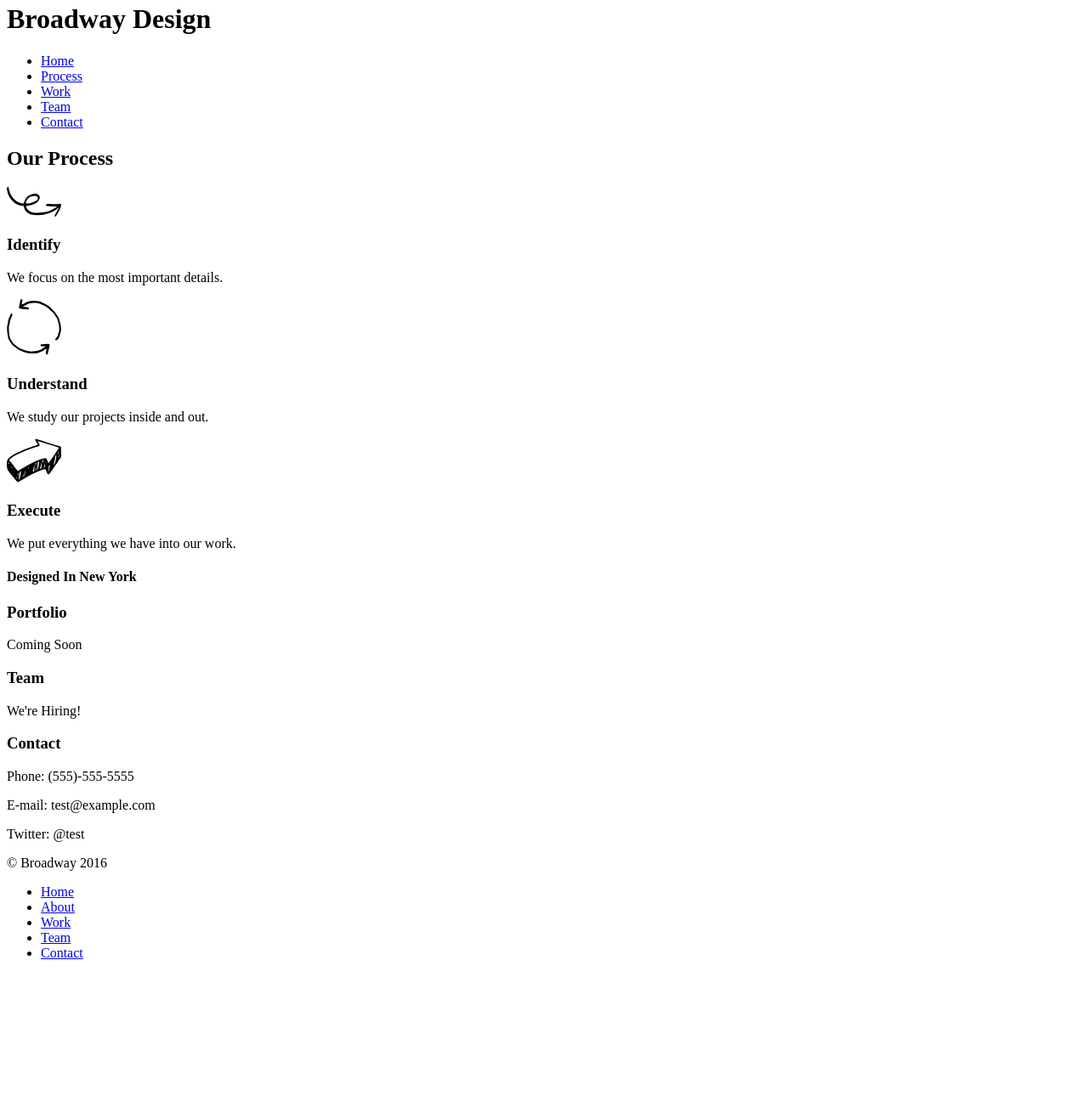
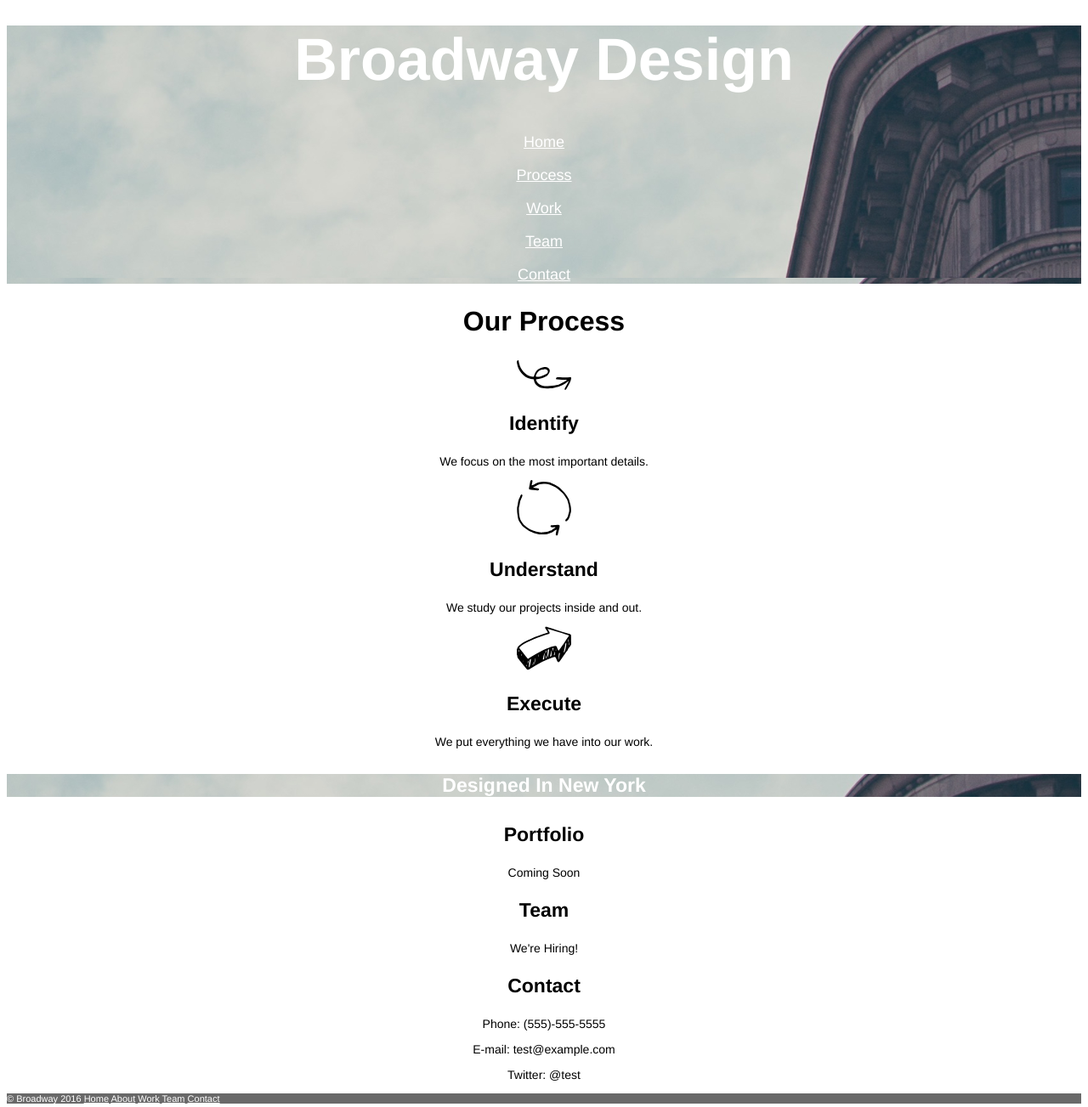
Before and after one commit to 13chalcraft/broadway, a plain HTML site: page index.html in a window 1280 px wide. Shown: the part 17-1320 px from the top of the page at 85% size. Before the commit the page ends 1164 px from the top, so only its background shows below. Drawn offline with Linux system fonts and the light colour scheme.

Commit message:
first css run

```diff
--- a/index.html
+++ b/index.html
@@ -10,13 +10,11 @@
     <!-- Header -->
     <div id="home">
       <h1>Broadway Design</h1>
-      <ul>
-        <li><a href="#home">Home</a></li>
-        <li><a href="#process">Process</a></li>
-        <li><a href="#work">Work</a></li>
-        <li><a href="#team">Team</a></li>
-        <li><a href="#contact">Contact</a></li>
-      </ul>
+      <p><a href="#home">Home</a></p>
+      <p><a href="#process">Process</a></p>
+      <p><a href="#work">Work</a></p>
+      <p><a href="#team">Team</a></p>
+      <p><a href="#contact">Contact</a></p>
     </div>
 
     <!-- Process -->
@@ -59,14 +57,13 @@
 
     <!-- Footer -->
     <div class="footer">
-      <p>© Broadway 2016</p>
-      <ul>
-        <li><a href="#home">Home</a></li>
-        <li><a href="#home">About</a></li>
-        <li><a href="#work">Work</a></li>
-        <li><a href="#team">Team</a></li>
-        <li><a href="#contact">Contact</a></li>
-      </ul>
+      <p>© Broadway 2016
+      <a href="#home">Home</a>
+      <a href="#home">About</a>
+      <a href="#work">Work</a>
+      <a href="#team">Team</a>
+      <a href="#contact">Contact</a>
+      </p>
     </div>
 
   </body>
--- a/resources/css/style.css
+++ b/resources/css/style.css
@@ -0,0 +1,44 @@
+body {
+  font-family: Helvetica;
+  text-align: center;
+  font-size: 14px;
+}
+
+#home {
+  color: White;
+  background-image: url(../images/the-flatiron-building.png);
+  font-size: 18px;
+}
+
+h1, h2, h3, h4 {
+  font-weight: bold;
+}
+
+h1 {
+  font-size: 70px;
+}
+
+h2 {
+  font-size: 32px;
+}
+
+h3 {
+  font-size: 23px;
+}
+
+a {
+  color: white;
+}
+
+h4 {
+  color: White;
+  background-image: url(../images/the-flatiron-building.png);
+  font-size: 23px;
+}
+
+.footer {
+  font-size: 11px;
+  background-color: dimgray;
+  text-align: left;
+  color: white;
+}
```
